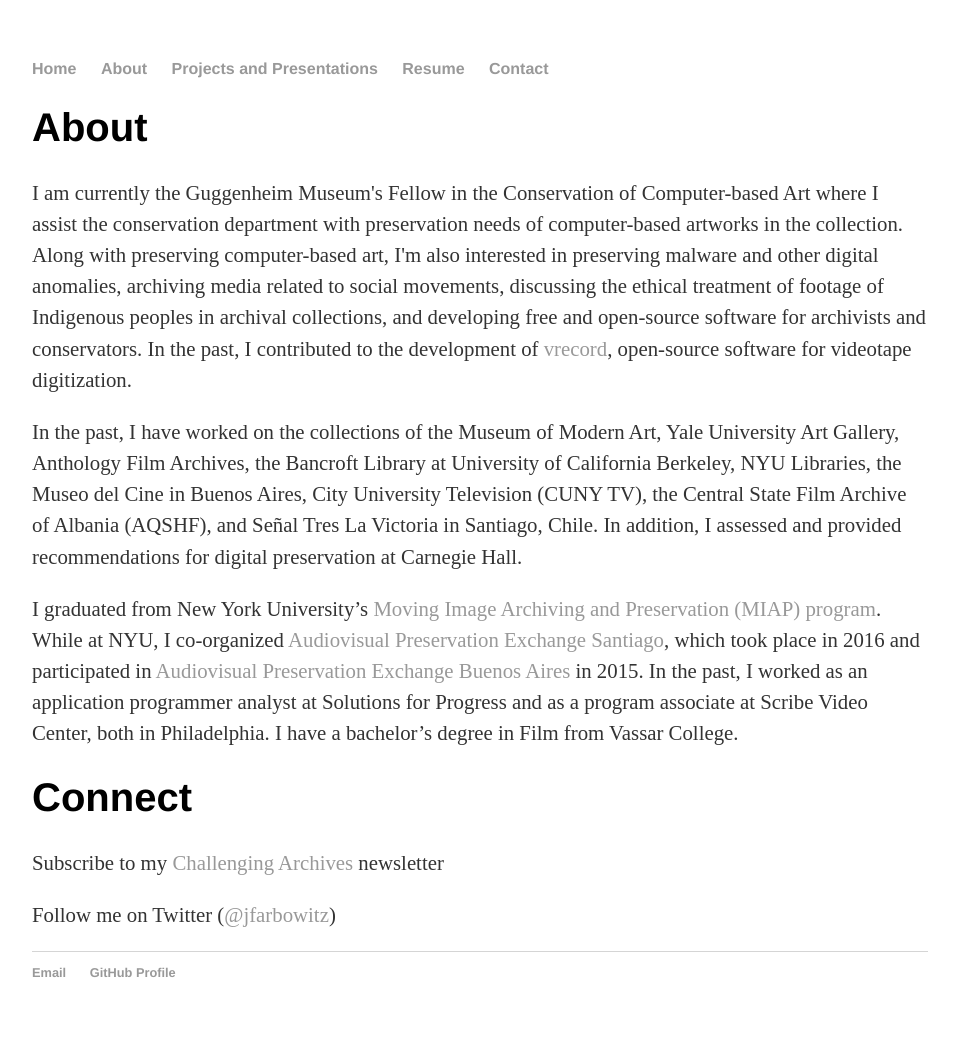
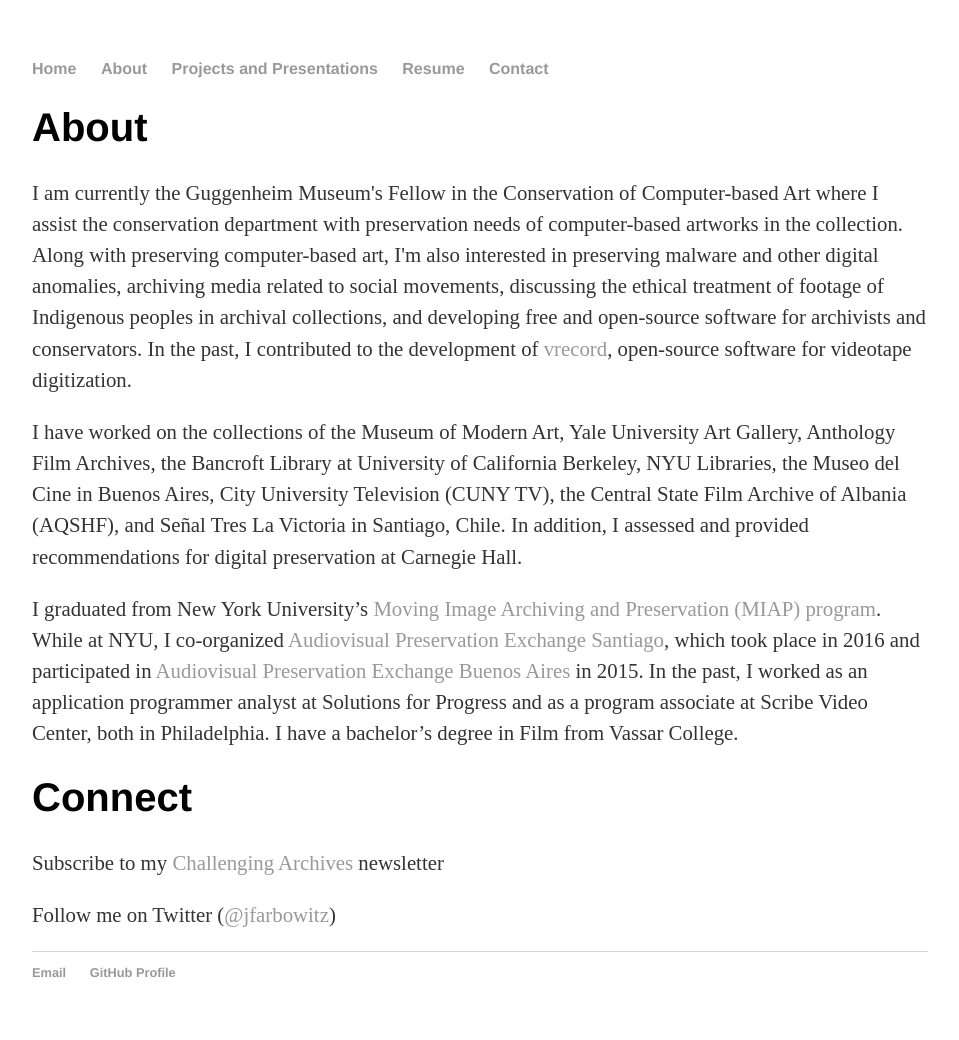
Before and after one commit to jfarbowitz/jfarbowitz.github.io, a Jekyll site: the page built from about/index.html, in a window 1280 px wide. Shown: the whole page, without its empty margins (160-1119 px from the left). Built offline with Jekyll 4.4.1, drawn with Linux system fonts in a browser that asks for light colours.

Commit message:
took out "in the past"

```diff
--- a/about/index.html
+++ b/about/index.html
@@ -6,7 +6,7 @@
 	<div class="about">
 			<h1>About</h1>
 	 <p>I am currently the Guggenheim Museum's Fellow in the Conservation of Computer-based Art where I assist the conservation department with preservation needs of computer-based artworks in the collection. Along with preserving computer-based art, I'm also interested in preserving malware and other digital anomalies, archiving media related to social movements, discussing the ethical treatment of footage of Indigenous peoples in archival collections, and developing free and open-source software for archivists and conservators. In the past, I contributed to the development of <a href="https://github.com/amiaopensource/vrecord" target="new">vrecord</a>, open-source software for videotape digitization.</p>
-	<p>In the past, I have worked on the collections of the Museum of Modern Art, Yale University Art Gallery, Anthology Film Archives, the Bancroft Library at University of California Berkeley, NYU Libraries, the Museo del Cine in Buenos Aires, City University Television (CUNY TV), the Central State Film Archive of Albania (AQSHF), and Señal Tres La Victoria in Santiago, Chile. In addition, I assessed and provided recommendations for digital preservation at Carnegie Hall.</p>
+	<p>I have worked on the collections of the Museum of Modern Art, Yale University Art Gallery, Anthology Film Archives, the Bancroft Library at University of California Berkeley, NYU Libraries, the Museo del Cine in Buenos Aires, City University Television (CUNY TV), the Central State Film Archive of Albania (AQSHF), and Señal Tres La Victoria in Santiago, Chile. In addition, I assessed and provided recommendations for digital preservation at Carnegie Hall.</p>
 
 		<p>I graduated from New York University’s <a href="https://tisch.nyu.edu/cinema-studies/courses/ma-in-moving-image-archiving-and-preservation" target="new">Moving Image Archiving and Preservation (MIAP) program</a>. While at NYU, I co-organized <a href="https://apexsantiago.wordpress.com/" target="new">Audiovisual Preservation Exchange Santiago</a>, which took place in 2016 and participated in <a href="https://apexbuenosaires.wordpress.com/" target="new">Audiovisual Preservation Exchange Buenos Aires</a> in 2015. In the past, I worked as an application programmer analyst at Solutions for Progress and as a program associate at Scribe Video Center, both in Philadelphia. I have a bachelor’s degree in Film from Vassar College.</p>
 
```
